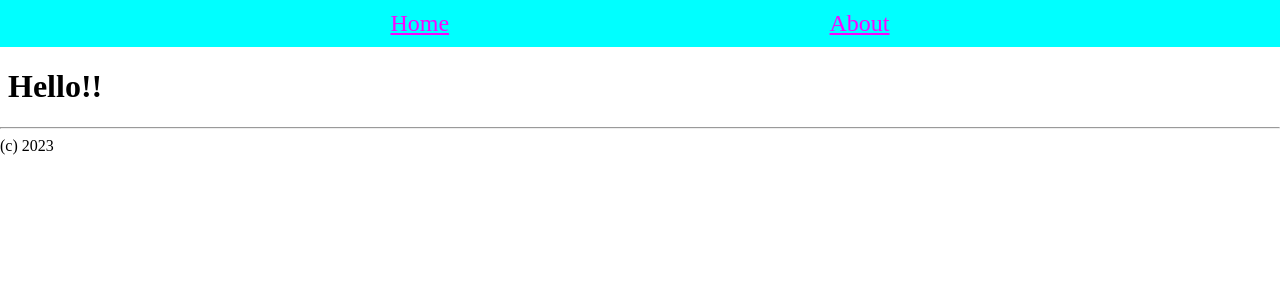
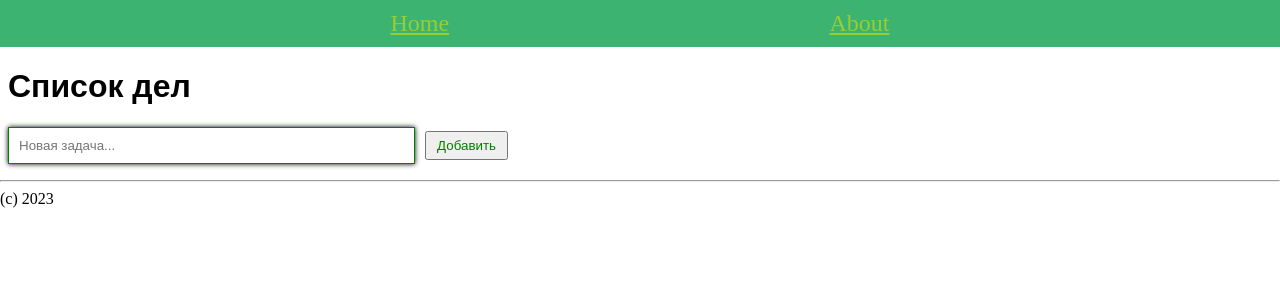
Before and after one commit to STALKSA/NextJS, a Next.js app: page / in a window 1280 px wide. Shown: the top 300 px of the page. Built offline with nearby package versions, Linux system fonts and the light colour scheme.

Commit message:
added ToDoList

```diff
--- a/components/Header.module.css
+++ b/components/Header.module.css
@@ -1,5 +1,5 @@
 .nav {
-    background-color: aqua;
+    background-color: #3CB371;
 
 }
 
@@ -13,5 +13,5 @@
 }
 
 .nav :link {
-    color: magenta;
+    color: #9ACD32;
 }
--- /dev/null
+++ b/components/ToDoList.jsx
@@ -0,0 +1,153 @@
+// import React from 'react';
+// import styles from './TodoList.module.css';
+
+// function TaskList() {
+//     const [tasks, setTasks] = React.useState([]);
+//     const [newTask, setNewTask] = React.useState('');
+
+//     React.useEffect(() => {
+//       const savedTasks = localStorage.getItem('tasks');
+//       if (savedTasks) {
+//         setTasks(JSON.parse(savedTasks));
+//       }
+//     }, []);
+
+//     React.useEffect(() => {
+//       localStorage.setItem('tasks', JSON.stringify(tasks));
+//     }, [tasks]);
+
+//     const addTask = () => {
+//       if (newTask.trim() !== '') {
+//         const newTaskObj = { text: newTask, completed: false };
+//         setTasks([...tasks, newTaskObj]);
+//         setNewTask('');
+//       }
+//     };
+
+//     const deleteTask = (index) => {
+//       const newTasks = tasks.filter((_, i) => i !== index);
+//       setTasks(newTasks);
+//     };
+
+//     const toggleTaskCompletion = (index) => {
+//       const newTasks = tasks.map((task, i) =>
+//         i === index ? { ...task, completed: !task.completed } : task
+//       );
+//       setTasks(newTasks);
+//     };
+
+//     return (
+//       <div className={styles.TaskList}>
+//         <h1 className={styles.taskListTitle}>Список дел</h1>
+//         <div className={styles.addTask}>
+//           <input
+//             type="text"
+//             value={newTask}
+//             onChange={(e) => setNewTask(e.target.value)}
+//             placeholder="Новая задача..."
+//             className={styles.addTaskInput}
+//           />
+//           <button onClick={addTask} className={styles.addButton}>Добавить</button>
+//         </div>
+//         <ul className={styles.tasks}>
+//           {tasks.map((task, index) => (
+//             <li key={index} className={`${styles.task} ${task.completed ? 'completed' : ''}`}>
+//               <input
+//                 type="checkbox"
+//                 checked={task.completed}
+//                 onChange={() => toggleTaskCompletion(index)}
+//               />
+//               <span>{task.text}</span>
+//               <span className={styles.deleteIcon}
+//               onClick={() => deleteTask(index)}>
+//               </span>
+//             </li>
+//           ))}
+//         </ul>
+//       </div>
+//     );
+//   }
+
+//   ReactDOM.createRoot(document.getElementById('root')).render(<TaskList />);
+
+//   export default TaskList;
+
+
+
+import React from 'react';
+import styles from './ToDoList.module.css'
+
+
+function TaskList() {
+  const [tasks, setTasks] = React.useState([]);
+  const [newTask, setNewTask] = React.useState('');
+
+  React.useEffect(() => {
+    const savedTasks = localStorage.getItem('tasks');
+    if (savedTasks) {
+      setTasks(JSON.parse(savedTasks));
+    }
+  }, []);
+
+  React.useEffect(() => {
+    localStorage.setItem('tasks', JSON.stringify(tasks));
+  }, [tasks]);
+
+  const addTask = () => {
+    if (newTask.trim() !== '') {
+      const newTaskObj = { text: newTask, completed: false };
+      setTasks([...tasks, newTaskObj]);
+      setNewTask('');
+    }
+  };
+
+  const deleteTask = (index) => {
+    const newTasks = tasks.filter((_, i) => i !== index);
+    setTasks(newTasks);
+  };
+
+  const toggleTaskCompletion = (index) => {
+    const newTasks = tasks.map((task, i) =>
+      i === index ? { ...task, completed: !task.completed } : task
+    );
+    setTasks(newTasks);
+  };
+
+  return (
+    <div className={styles['task-list']}>
+      <h1 className={styles['task-list-title']}>Список дел</h1>
+      <div className={styles['add-task']}>
+        <input
+          type="text"
+          value={newTask}
+          onChange={(e) => setNewTask(e.target.value)}
+          placeholder="Новая задача..."
+          className={styles['add-task-input']}
+        />
+        <button onClick={addTask} className={styles['add-button']}>Добавить</button>
+      </div>
+      <ul className={styles['tasks']}>
+        {tasks.map((task, index) => (
+          <li
+            key={index}
+            className={`${styles['task']} ${task.completed ? styles['completed'] : ''}`}
+          >
+            <input
+              type="checkbox"
+              checked={task.completed}
+              onChange={() => toggleTaskCompletion(index)}
+            />
+            <span>{task.text}</span>
+            <span
+              className={styles['delete-icon']}
+              onClick={() => deleteTask(index)}
+            >
+            </span>
+          </li>
+        ))}
+      </ul>
+    </div>
+  );
+}
+
+export default TaskList;
--- /dev/null
+++ b/components/ToDoList.module.css
@@ -0,0 +1,59 @@
+.list-title{
+    text-align: center;
+  }
+
+  .task-list {
+    font-family: Arial, sans-serif;
+  }
+
+  .add-task {
+    display: flex;
+    align-items: center;
+    margin-bottom: 10px;
+    width: 500px;
+  }
+
+  .add-task input {
+    flex: 1;
+    padding: 10px;
+    border: 1px solid green;
+    box-shadow: 0 0 5px;
+  }
+
+  .add-task button {
+    margin-left: 10px;
+    padding: 5px 10px;
+    color: green;
+  }
+
+  .tasks {
+    list-style: none;
+    padding: 0;
+  }
+
+  .tasks li {
+    display: flex;
+    align-items: center;
+    margin-bottom: 5px;
+    position: relative;
+  }
+
+  .tasks li.completed{
+    text-decoration: line-through;
+    color: #999;
+  }
+
+  .tasks input[type="checkbox"] {
+    margin-right: 5px;
+  }
+
+  .delete-icon {
+    cursor:pointer;
+    margin-left: 6px;
+    z-index: 1;
+  }
+
+  .delete-icon::before {
+    content: "❌";
+    display: inline-block;
+  }
--- a/pages/index.jsx
+++ b/pages/index.jsx
@@ -1,3 +1,6 @@
+import TaskList from "../components/ToDoList";
+
+
 export default function HomePage() {
-  return <h1>Hello!!</h1>;
+  return <TaskList/>;
 }
```
